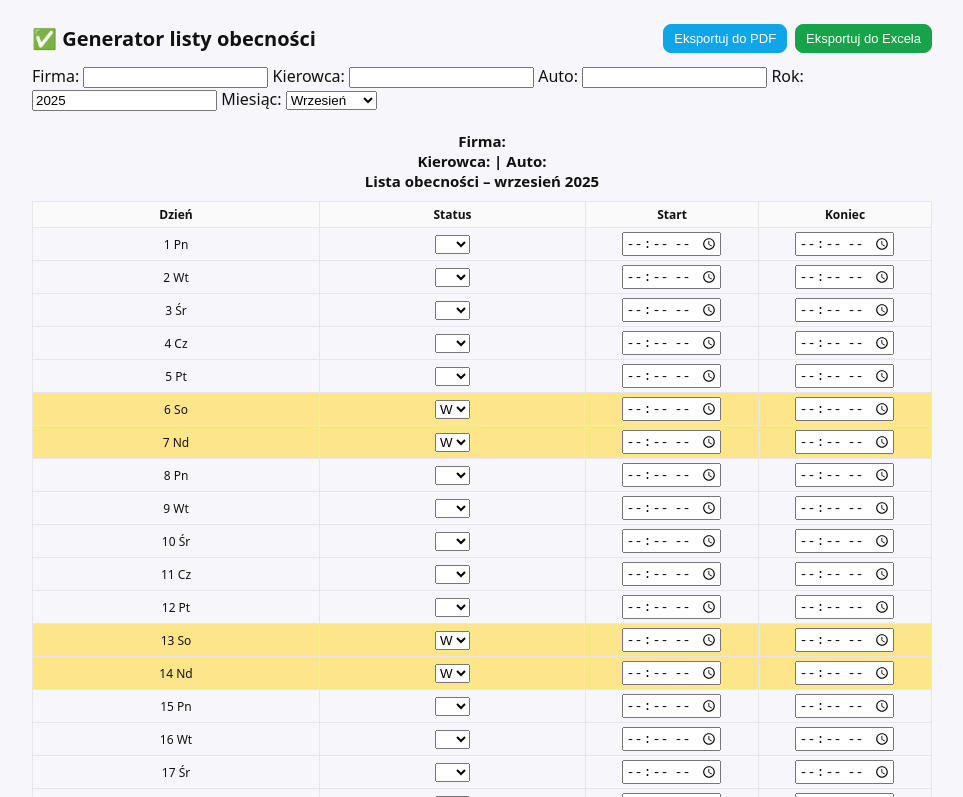
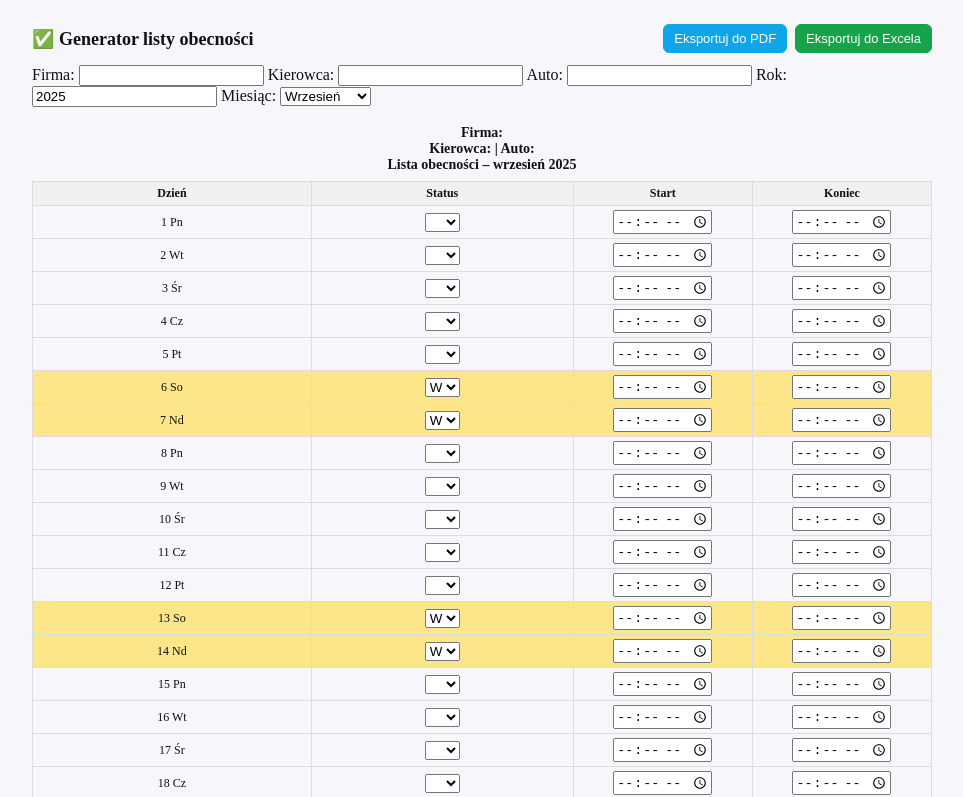
Before and after one commit to lucdriver777-droid/obecnosc, a plain HTML site: page index.html in a window 1280 px wide. Shown: the top 797 px of the page, without its empty margins (158-1121 px from the left). Drawn offline with Linux system fonts and the light colour scheme.

Commit message:
Update index.html

```diff
--- a/index.html
+++ b/index.html
@@ -5,36 +5,38 @@
   <meta name="viewport" content="width=device-width, initial-scale=1" />
   <title>Generator listy obecności</title>
   <style>
-    :root {
-      --bg:#f7f7fb; --ink:#111; --line:#e5e7eb; --brand:#0ea5e9; --ok:#16a34a; --danger:#ef4444; --weekend:#fde68a;
-    }
-    body { margin:0; font-family:system-ui,Segoe UI,Roboto,sans-serif; background:var(--bg); color:var(--ink); }
+    body { margin:0; font-family:"Times New Roman", Times, serif; background:#f7f7fb; color:#111; }
     .wrap { max-width:900px; margin:24px auto; padding:0 16px; }
     .toolbar { display:flex; gap:8px; align-items:center; margin-bottom:12px; }
     .toolbar .spacer { flex:1; }
-    .btn { padding:6px 10px; border:1px solid var(--line); border-radius:8px; cursor:pointer; font-size:13px; }
-    .btn.primary { background:var(--brand); border-color:var(--brand); color:#fff; }
-    .btn.ok { background:var(--ok); border-color:var(--ok); color:#fff; }
-    table { width:100%; border-collapse:collapse; margin-bottom:16px; }
-    th, td { border:1px solid var(--line); padding:4px 6px; font-size:12px; text-align:center; }
-    th { background:#fafafa; }
-    .mark-weekend { background:var(--weekend); }
-    #reportHeader { text-align:center; padding:10px 0; font-size:15px; font-weight:600 }
-    @media print { .no-print { display:none!important } }
-    @page { size:A4 portrait; margin:10mm }
+    .btn { padding:6px 10px; border:1px solid #ccc; border-radius:6px; cursor:pointer; font-size:13px; }
+    .btn.primary { background:#0ea5e9; border-color:#0ea5e9; color:#fff; }
+    .btn.ok { background:#16a34a; border-color:#16a34a; color:#fff; }
+    table { width:100%; border-collapse:collapse; margin-bottom:12px; }
+    th, td { border:1px solid #ddd; padding:4px 6px; font-size:12px; text-align:center; }
+    th { background:#f0f0f0; }
+    .mark-weekend { background:#fde68a; }
+    #reportHeader { text-align:center; padding:8px 0; font-size:14px; font-weight:600 }
+    #footer { margin-top:15px; text-align:center; font-size:11px; font-style:italic; }
+    @media print {
+      body { font-size:11px; }
+      table th, table td { padding:2px 3px; font-size:10px; }
+      .no-print { display:none!important; }
+      #footer { margin-top:10px; font-size:10px; }
+      @page { size:A4 portrait; margin:8mm }
+    }
   </style>
   <script src="https://cdn.jsdelivr.net/npm/xlsx/dist/xlsx.full.min.js"></script>
 </head>
 <body>
 <div class="wrap">
   <div class="toolbar no-print">
-    <h1 style="margin:0;font-size:20px">✅ Generator listy obecności</h1>
+    <h1 style="margin:0;font-size:18px">✅ Generator listy obecności</h1>
     <div class="spacer"></div>
     <button class="btn primary" id="btnPdf">Eksportuj do PDF</button>
     <button class="btn ok" id="btnExcel">Eksportuj do Excela</button>
   </div>
 
-  <div class="card">
   <div class="controls no-print" style="margin-bottom:10px;">
     <label>Firma: <input type="text" id="company"></label>
     <label>Kierowca: <input type="text" id="driver"></label>
@@ -52,7 +54,7 @@
 
   <div id="reportHeader"></div>
   <div id="tableWrapper"></div>
-  </div>
+  <div id="footer">Twórcy: Łukasz Stasinski &amp; ChatGPT</div>
 </div>
 
 <script>
@@ -83,6 +85,7 @@ function buildTable(){
     if(val==='U') totalU++;
     if(val==='W'){ totalW++; if(wd===6) totalSob++; if(wd===0) totalNd++; }
     let h=state.hours[d]||{start:'',end:''};
+
     html+=`<tr class="${val==='W'?'mark-weekend':''}">
       <td>${d} ${PL_DAYS[wd]}</td>
       <td>
@@ -100,9 +103,7 @@ function buildTable(){
   }
 
   // podsumowanie
-  html+=`<tr><td colspan="4">✔ Obecności: ${totalOk} | x Wolne: ${totalX} | U Urlopy: ${totalU} | W Weekendy: ${totalW} (Soboty:${totalSob}, Niedziele:${totalNd})</td></tr>`;
-
-  // kilometry
+  html+=`<tr><td colspan="4">✔ Obecności: ${totalOk} | x Wolne: ${totalX} | U Urlopy: ${totalU} | W Weekendy: ${totalW} (S:${totalSob}, N:${totalNd})</td></tr>`;
   const traveled=state.kmEnd-state.kmStart;
   html+=`<tr><td>Stan początek: <input type="number" id="kmStart" value="${state.kmStart}" style="width:80px"></td>
              <td>Stan koniec: <input type="number" id="kmEnd" value="${state.kmEnd}" style="width:80px"></td>
@@ -119,9 +120,10 @@ function buildTable(){
     if(!state.hours[d]) state.hours[d]={start:'',end:''};
     state.hours[d][type]=e.target.value;
   }));
-  document.getElementById('kmStart').addEventListener('input',e=>{state.kmStart=parseInt(e.target.value)||0;buildTable();});
-  document.getElementById('kmEnd').addEventListener('input',e=>{state.kmEnd=parseInt(e.target.value)||0;buildTable();});
-
+  const kmStart=document.getElementById('kmStart');
+  const kmEnd=document.getElementById('kmEnd');
+  if(kmStart) kmStart.addEventListener('input',e=>{state.kmStart=parseInt(e.target.value)||0;});
+  if(kmEnd) kmEnd.addEventListener('input',e=>{state.kmEnd=parseInt(e.target.value)||0;});
   updateHeader();
 }
 
@@ -164,13 +166,7 @@ elMonth.addEventListener('input',()=>{state.month=parseInt(elMonth.value,10); bu
 elDriver.addEventListener('input',()=>{state.driver=elDriver.value; updateHeader();});
 elAuto.addEventListener('input',()=>{state.auto=elAuto.value; updateHeader();});
 
-(function start(){
-  elYear.value=state.year;
-  elMonth.value=state.month;
-  elDriver.value=state.driver;
-  elAuto.value=state.auto;
-  buildTable();
-})();
+(function start(){elYear.value=state.year;elMonth.value=state.month;buildTable();})();
 </script>
 </body>
 </html>
```
Lines whose indentation alone changed are shown as unchanged.
